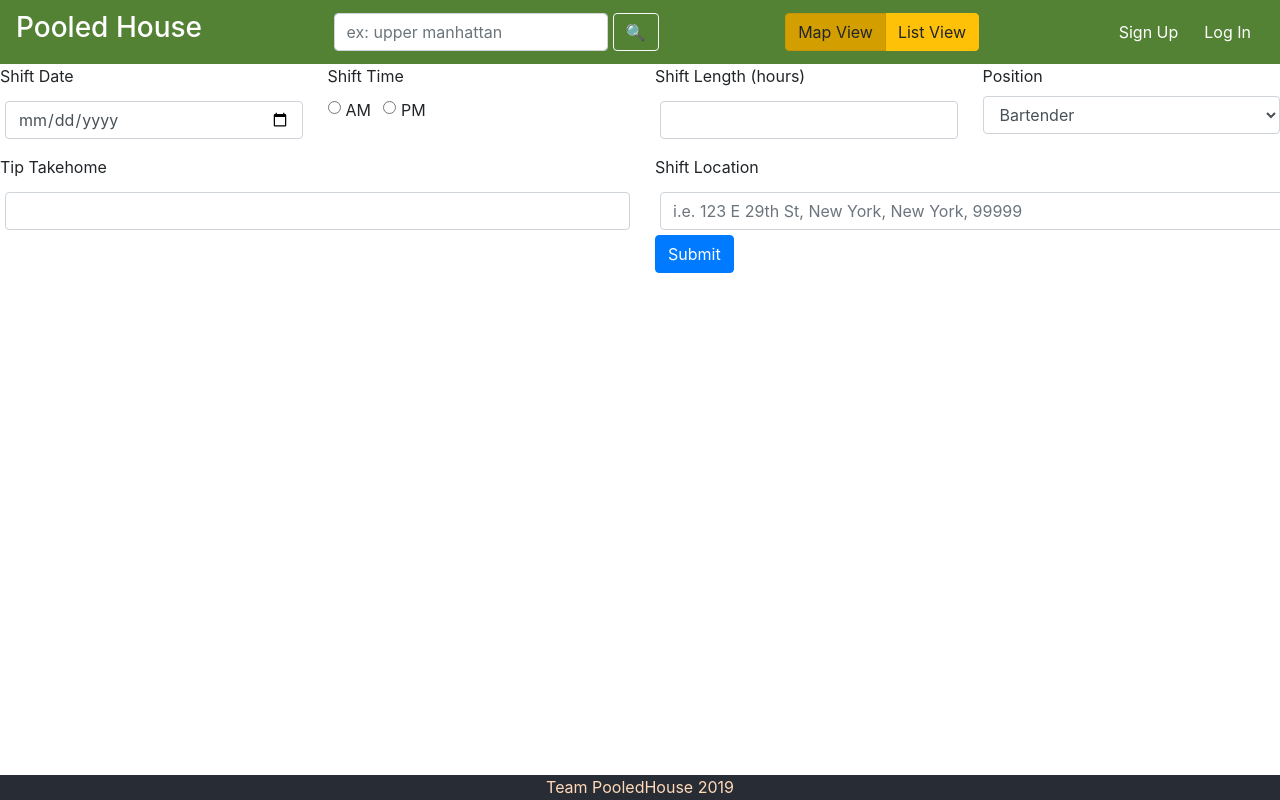
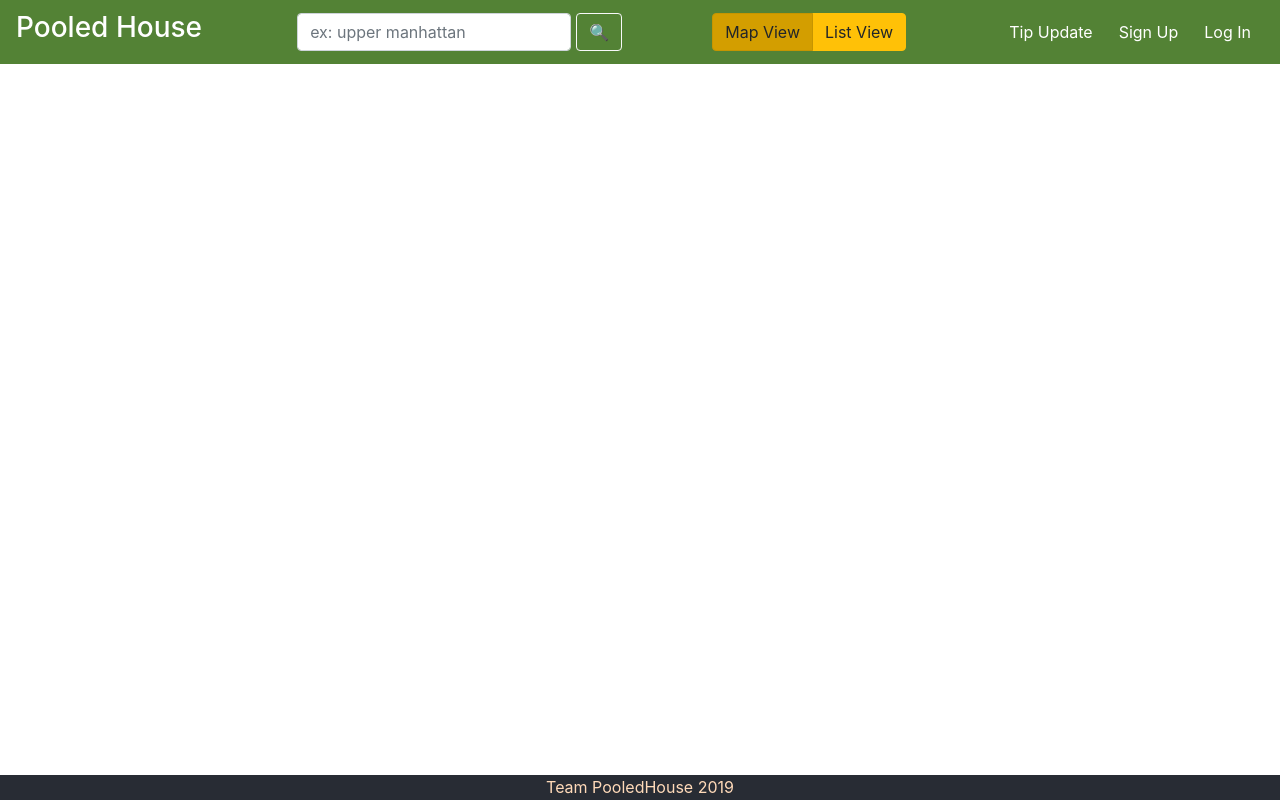
Before and after one commit to FarhanHyder/PooledHouse, a React (Create React App) app in the folder front-end/: page / in a window 1280 px wide. Built offline with nearby package versions, Linux system fonts and the light colour scheme.

Commit message:
attempt at conditional views

```diff
--- a/front-end/src/App.js
+++ b/front-end/src/App.js
@@ -20,10 +20,12 @@ class App extends Component {
     super(props);
     this.state = {
       showHome: true,
-      showSignUp: false
+      showSignUp: false,
+      showTipUpdate: false,
     }
 
     this.handleSignUp = this.handleSignUp.bind(this);
+    this.handleTipUpdate = this.handleTipUpdate.bind(this);
   }
 
   handleSignUp = () => {
@@ -33,7 +35,15 @@ class App extends Component {
     });
   }
 
+  handleTipUpdate = () => {
+    this.setState({
+      showHome: !this.state.showHome,
+      showTipUpdate: !this.state.showTipUpdate
+    })
+  }
+
   render() {
+
     const home = (
       <Navbar className="bg-olive justify-content-between">
 
@@ -53,16 +63,38 @@ class App extends Component {
         </ButtonToolbar>
 
         <ButtonToolbar>
-          <Button href="#" variant="link" className="text-color-white" onClick={this.handleSignUp}>Sign Up</Button>
-          <Button href="#" variant="link" className="text-color-white">Log In</Button>
+          <Button
+            href="#" variant="link" className="text-color-white"
+            onClick={this.handleTipUpdate}>Tip Update
+          </Button>
+          <Button
+            href="#" variant="link" className="text-color-white"
+            onClick={this.handleSignUp}>Sign Up
+          </Button>
+          <Button
+            href="#" variant="link" className="text-color-white">Log In
+          </Button>
         </ButtonToolbar>
-
       </Navbar>
       );
+/*
+
+attempt to streamline multiple conditional views...unsuccessful.
+
+    function whichView(tu_h, su_h, TU, SU) {
+      if (TU === true) {
+        return <TipInfo handler={tu_h}/>;
+      } else if (SU === true) {
+        return <SignUp handler={su_h}/>;
+      } else {
+        return home;
+      }
+    }
+*/
     return (
       <div className="App">
-        {this.state.showSignUp? <SignUp handler={this.handleSignUp} />: <div id="home">{home}</div>}
-        <TipInfo />
+        {this.state.showSignUp ? <SignUp handler={this.handleSignUp} /> : <div id="home">{home}</div>}
+        {this.state.showTipUpdate ? <TipInfo handler={this.handleTipUpdate}/> : null }
       </div>
     );
   }
--- a/front-end/src/SignUp/SignUp.js
+++ b/front-end/src/SignUp/SignUp.js
@@ -23,7 +23,8 @@ class SighUp extends Component {
   }
 
   render() {
-    return (<div>
+    return (
+    <div>
       <Navbar className="bg-olive justify-content-between">
         <h3 className="text-color-white">Pooled House</h3>
         <ButtonToolbar>
--- a/front-end/src/TipInfo/TipInfo.js
+++ b/front-end/src/TipInfo/TipInfo.js
@@ -1,12 +1,24 @@
 import React from 'react';
-import {Col, Row, Container, Form, Button} from 'react-bootstrap';
-//import Form from 'react-bootstrap/Form';
-//import Button from 'react-bootstrap/Button';
+import {Col, Row, Container} from 'react-bootstrap';
+import {Form, Button, ButtonToolbar, Navbar} from 'react-bootstrap';
 
-const TipInfo = (props) => {
+class TipInfo extends React.Component {
+    constructor(props) {
+        super(props);
+        //this.submit = this.submit.bind(this);
+    }
+
+    render () {
         return (
+            <div>
+        <Navbar className="bg-olive justify-content-between">
+            <h3 className="text-color-white">Pooled House</h3>
+            <ButtonToolbar>
+                <Button href="#" variant="link" className="text-color-white" onClick={this.props.handler}>Home</Button>
+            </ButtonToolbar>
+        </Navbar>
         <Container fluid='true'>
-        <Form className="text-left newTips" onSubmit={()=>{console.log(props.name)}}>
+            <Form className="text-left newTips"> {/*onSubmit={()=>{console.log(props.name)}*/}
                 <Row>
                     <Col>
                         <Form.Group controlId="shiftDate">
@@ -69,7 +81,9 @@ const TipInfo = (props) => {
                 </Row>
             </Form>
         </Container>
+        </div>
         );
+    }
 }
 
 export default TipInfo;
```
Lines whose indentation alone changed are shown as unchanged.
